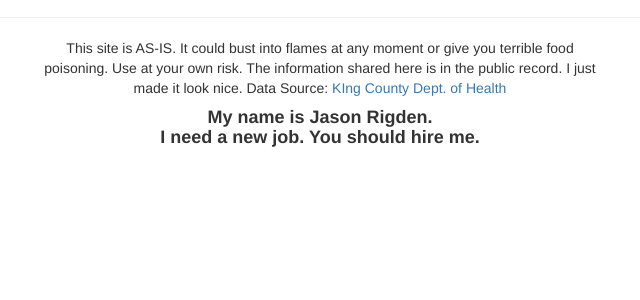
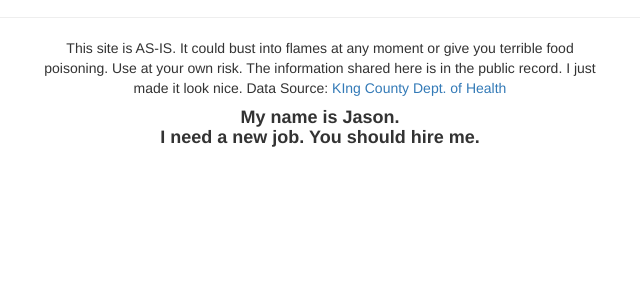
Before and after one commit to jrigden/wherenottoeat.net, a Django app: page / in a window 1280 px wide. Shown: the part 181-481 px from the top of the page, without its empty margins (320-960 px from the left). Run offline with Django 3.2, Linux system fonts and the light colour scheme; some libraries are stand-ins or nearby versions.

```diff
--- a/wherenottoeat/templates/base.html
+++ b/wherenottoeat/templates/base.html
@@ -76,7 +76,7 @@
             </p>
             <h4 class="text-center">
               <strong>
-                My name is Jason Rigden.
+                My name is Jason.
                 <br>
                 I need a new job. You should hire me.
               </strong>
```
